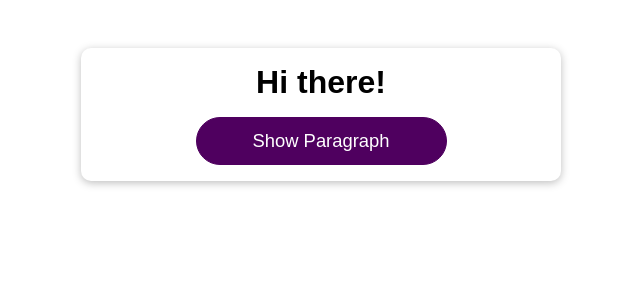
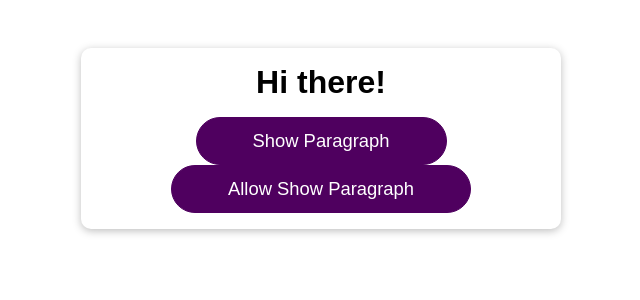
Before and after one commit to devalex-tsi/react-deeper, a React (Create React App) app: page / in a window 1280 px wide. Shown: the top 300 px of the page, without its empty margins (319-959 px from the left). Built offline with nearby package versions, Linux system fonts and the light colour scheme; the HTML template or start-up script is replaced by a standard one.

Commit message:
why buttons logic doesnt work

```diff
--- a/src/App.js
+++ b/src/App.js
@@ -6,18 +6,27 @@ import DemoOutput from "./components/Demo/DemoOutput";
 
 function App() {
     const [isParagraphShown, setIsParagraphShown] = useState(false)
-    console.log('APP RUNNING','isParagraphShown: ', isParagraphShown)
+    const [isShowingParagraphAllowed, setIsShowingParagraphAllowed] = useState(false)
+    console.log('APP RUNNING', 'isParagraphShown: ', isParagraphShown)
+
+    const onClickAllow = () => {
+        setIsShowingParagraphAllowed(true)
+    }
+
     const onClickBtn = useCallback(() => {
-        (setIsParagraphShown(
-            prevShow => !prevShow
-        ))
+        if (isShowingParagraphAllowed) {
+            (setIsParagraphShown(
+                prevShow => !prevShow
+            ))
+        }
     }, [])
 
     return (
         <div className="app">
             <h1>Hi there!</h1>
-            <DemoOutput show={false}/>
+            <DemoOutput show={isParagraphShown}/>
             <Button onClick={onClickBtn}>Show Paragraph</Button>
+            <Button onClick={onClickAllow}>Allow Show Paragraph</Button>
         </div>
     );
 }
```
